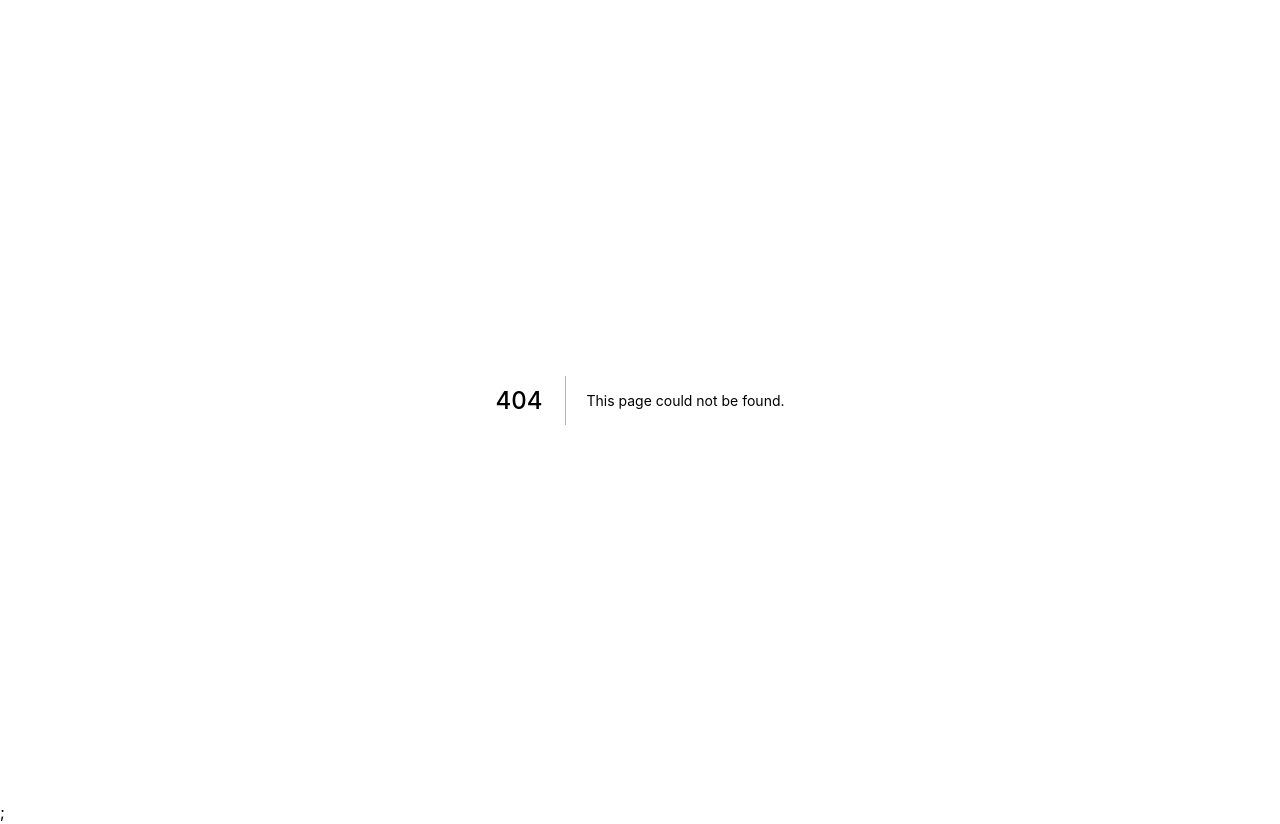
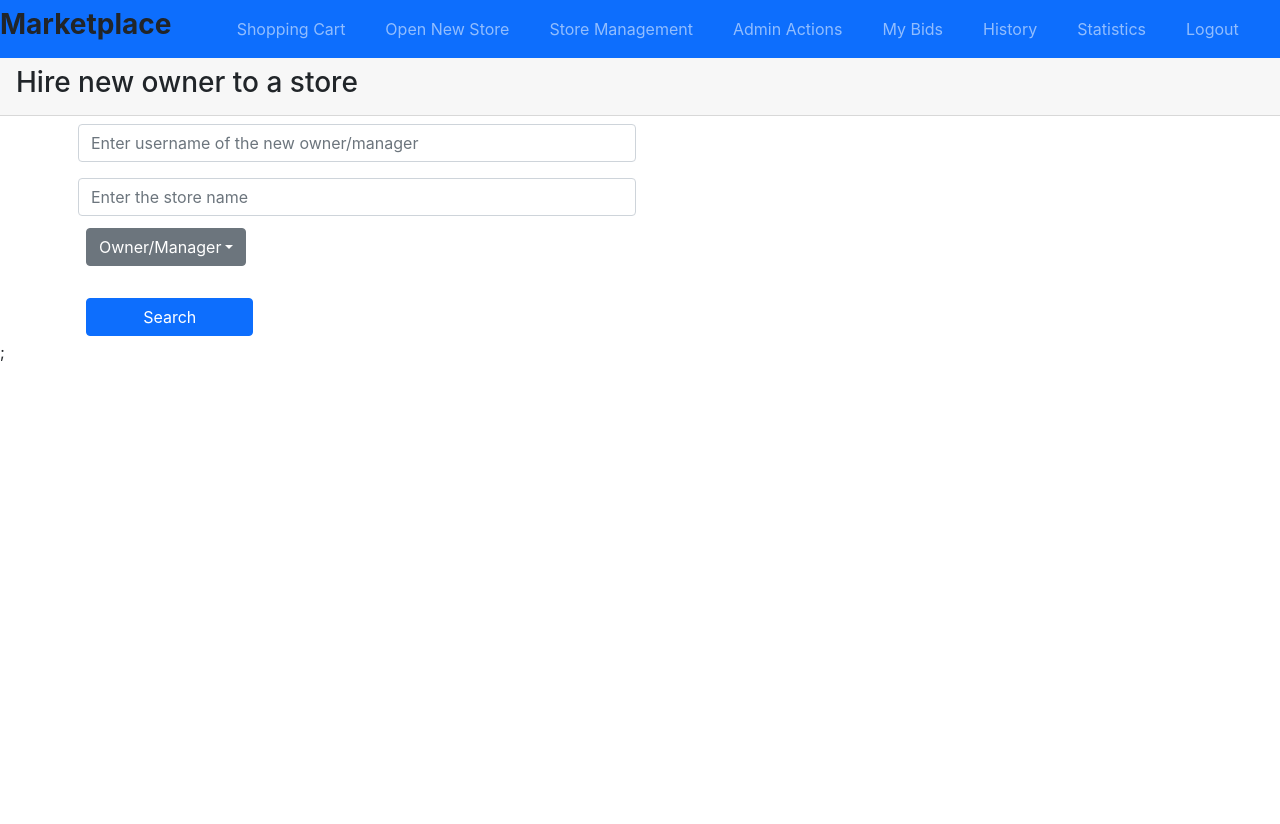
Before and after one commit to danielpiro/Workshop-16b, a Next.js app in the folder GUI/: page /hire-owner-manager-to-store in a window 1280 px wide. Before the commit this address had no page. After the commit the page ends 800 px from the top, so only its background shows below. Built offline with nearby package versions, Linux system fonts and the light colour scheme.

Commit message:
hire owner/manager page added

```diff
--- a/GUI/pages/admin-view-store-puchase-history.js
+++ b/GUI/pages/admin-view-store-puchase-history.js
@@ -31,6 +31,9 @@ const AdminViewStorePurchaes = () => {
   return (
     <>
     <AdminMenu />
+    <div className="card-header">
+        <h3>View all store's purchases</h3>
+    </div>
     <div className="container">
       <nav className="navbar navbar-expand-lg bg-secondery align-items-center justify-content-center rounded-3">
         <form className="row form-inline" style={{ display: "flex", width: "60%" }}>
--- a/GUI/pages/admin-view-user-puchase-history.js
+++ b/GUI/pages/admin-view-user-puchase-history.js
@@ -31,6 +31,9 @@ const AdminViewUserPurchaes = () => {
   return (
     <>
     <AdminMenu />
+    <div className="card-header">
+        <h3>View all user's purchases</h3>
+    </div>
     <div className="container">
       <nav className="navbar navbar-expand-lg bg-secondery align-items-center justify-content-center rounded-3">
         <form className="row form-inline" style={{ display: "flex", width: "60%" }}>
--- a/GUI/pages/edit-store-supply.js
+++ b/GUI/pages/edit-store-supply.js
@@ -52,8 +52,8 @@ const EditStoreSupply = () => {
     <>
     {menu}
 
-    <div className="m-3">
-      <h3>Edit store's supply:</h3>
+    <div className="card-header">
+        <h3>Edit store's supply</h3>
     </div>
 
     <div className="container">
--- /dev/null
+++ b/GUI/pages/hire-owner-manager-to-store.js
@@ -0,0 +1,88 @@
+import AdminMenu from "../components/menus/menuAdmin";
+import StoreOwnerMenu from "../components/menus/menuStoreOwner";
+import StoreManagerMenu from "../components/menus/menuStoreManager";
+import SubscriberMenu from "../components/menus/menuSubscriber";
+import GuestMenu from "../components/menus/menuGuest";
+import axios from "axios";
+import { useState, useEffect } from "react";
+import Link from "next/link";
+
+const HireOwnerToStore = () => {
+    // const [isLoading, setIsLoading] = useState(true);
+    // const [searchValue, setSearchValue] = useState("");
+    const [userPermission, setUserPermission] = useState("Admin"); //TODO: Need to change to Guest when logic is ready!
+    // useEffect(() => {
+    //   const fetchApi = async () => {
+    //     const response = await axios.get("https://fakestoreapi.com/products");
+    //     setIsLoading(!isLoading);
+    //     setProducts(response.data);
+    //     //TODO: Add logic to check if the user has any permission!
+    //     //setUserPermission("Admin/StoreOwner/StoreManager");
+    //   };
+    //   fetchApi();
+    // }, []);
+
+    var menu;
+    if (userPermission == "Admin"){
+        menu = <AdminMenu />;
+    }
+    else if (userPermission == "Owner"){
+        menu = <StoreOwnerMenu />;
+    }
+    else if (userPermission == "Manager"){
+        menu = <StoreManagerMenu />;
+    }
+    else if (userPermission == "Subscriber"){
+        menu = <SubscriberMenu />;
+    }
+    else{
+        menu = <GuestMenu />;
+    }
+
+    return(
+        <>
+        {menu}
+
+        <div className="card-header">
+            <h3>Hire new owner to a store</h3>
+        </div>
+
+        <div class="container">
+            <div className="row" style={{ display: "flex", width: "50%" }}>
+                <input
+                    className="form-control mr-sm-2 m-2"
+                    type="search"
+                    placeholder="Enter username of the new owner/manager"
+                    aria-label="Search"
+                />
+            </div>
+            <div className="row" style={{ display: "flex", width: "50%" }}>
+                <input
+                    className="form-control mr-sm-2 m-2"
+                    type="search"
+                    placeholder="Enter the store name"
+                    aria-label="Search"
+                />
+            </div>
+            <div class="dropdown m-1">
+                <button className="btn btn-secondary dropdown-toggle" type="button" id="dropdownMenuButton1" data-bs-toggle="dropdown" aria-expanded="false">
+                    Owner/Manager
+                </button>
+                <ul className="dropdown-menu" aria-labelledby="dropdownMenuButton1">
+                    <li><a className="dropdown-item" href="#">Manager</a></li>
+                    <li><a className="dropdown-item" href="#">Owner</a></li>
+                </ul>
+            </div>
+            <br />
+            <div className="row m-1" style={{ display: "flex", width: "15%" }}>
+                <button className="btn btn-primary mr-lg-3">
+                    Search
+                </button>
+            </div>
+        </div>
+
+        </>
+    );
+};
+
+export default HireOwnerToStore;
```
Also changed, not shown: GUI/pages/change-policy.js (+3 -4 lines), GUI/pages/store-management.js (+20 -16 lines).
